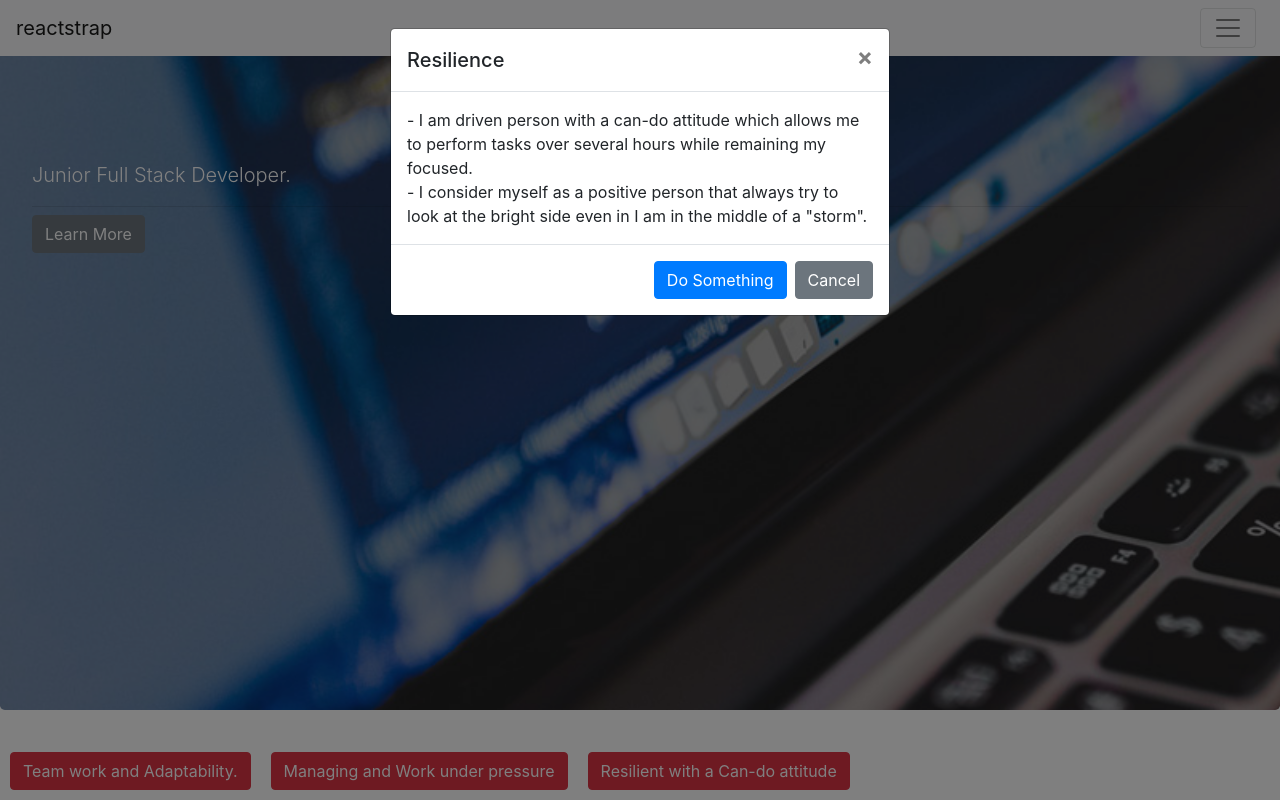
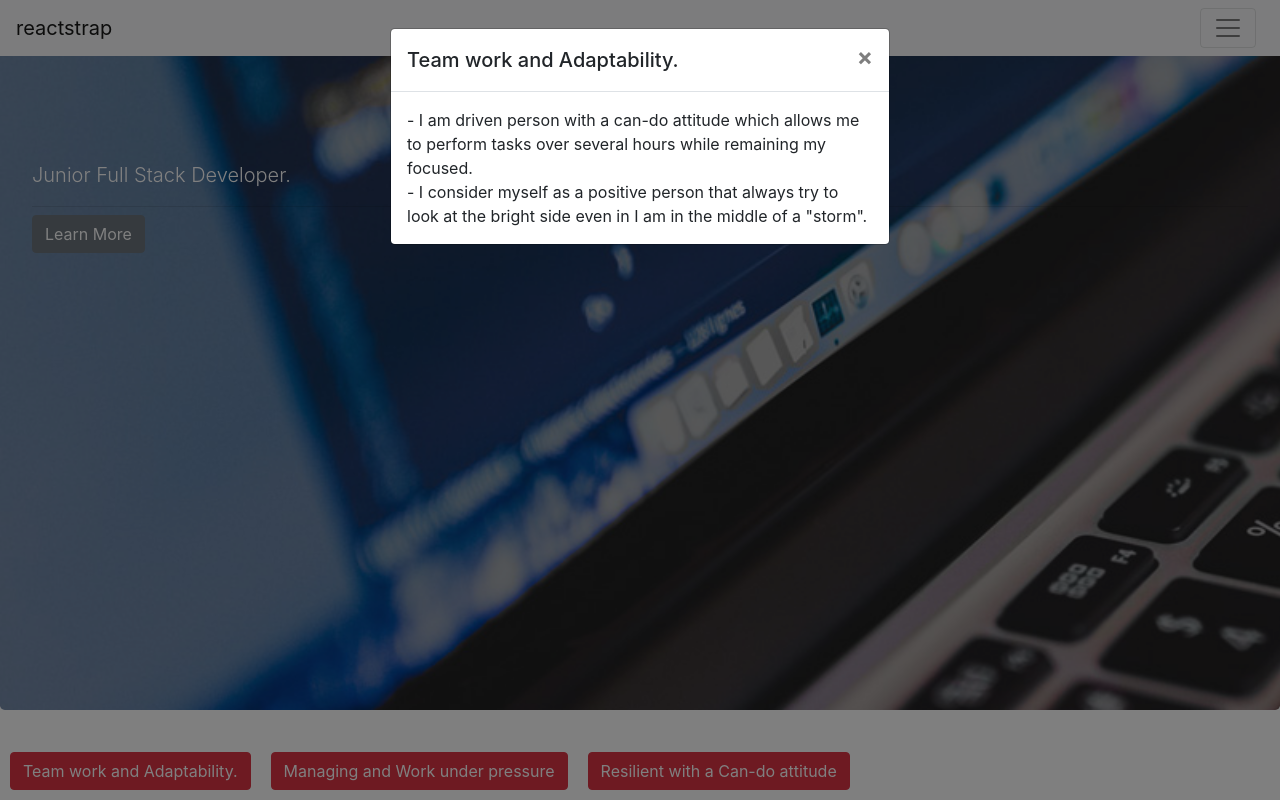
Before and after one commit to Mpinan/jaitone.github.io, a React (Create React App) app in the folder mario/: page / in a window 1280 px wide. Both pictures are taken after a click on the button "Team work and Adaptability.". Shown: the part 90-890 px from the top of the page. Built offline with nearby package versions, Linux system fonts and the light colour scheme.

Commit message:
changed titles

```diff
--- a/mario/src/Components/modals.jsx
+++ b/mario/src/Components/modals.jsx
@@ -16,28 +16,22 @@ const PopUpModal = props => {
         Team work and Adaptability.
       </Button>
       <Modal isOpen={modal} toggle={toggle}>
-        <ModalHeader toggle={toggle}>Resilience</ModalHeader>
+        <ModalHeader toggle={toggle}>Team work and Adaptability.</ModalHeader>
         <ModalBody>
           - I am driven person with a can-do attitude which allows me to perform
           tasks over several hours while remaining my focused.
           <br />- I consider myself as a positive person that always try to look
           at the bright side even in I am in the middle of a "storm".
         </ModalBody>
-        <ModalFooter>
-          <Button color="primary" onClick={toggle}>
-            Do Something
-          </Button>{" "}
-          <Button color="secondary" onClick={toggle}>
-            Cancel
-          </Button>
-        </ModalFooter>
       </Modal>
 
       <Button color="danger" onClick={toggle2} style={{ margin: "10px" }}>
         Managing and Work under pressure
       </Button>
       <Modal isOpen={modal2} toggle={toggle2}>
-        <ModalHeader toggle={toggle2}>Resilience</ModalHeader>
+        <ModalHeader toggle={toggle2}>
+          Managing and Work under pressure
+        </ModalHeader>
         <ModalBody>
           - During my work as a chef, large groups of people were served in 3
           hours.
@@ -47,20 +41,14 @@ const PopUpModal = props => {
           <br />- Meeting tight deadlines have been developed. During lunchtime,
           apart from hundreds of people, takeaway orders were taken too.
         </ModalBody>
-        <ModalFooter>
-          <Button color="primary" onClick={toggle2}>
-            Do Something
-          </Button>{" "}
-          <Button color="secondary" onClick={toggle2}>
-            Cancel
-          </Button>
-        </ModalFooter>
       </Modal>
       <Button color="danger" onClick={toggle3} style={{ margin: "10px" }}>
         Resilient with a Can-do attitude
       </Button>
       <Modal isOpen={modal3} toggle={toggle3}>
-        <ModalHeader toggle={toggle3}>Resilience</ModalHeader>
+        <ModalHeader toggle={toggle3}>
+          Resilient with a Can-do attitude
+        </ModalHeader>
         <ModalBody>
           - In Makers, we were put with different pairs every week as well as in
           the group projects.
@@ -68,14 +56,6 @@ const PopUpModal = props => {
           more ideas from it and hear different opinions as well as getting good
           feedback. I am also able to adapt to every person and its needs.
         </ModalBody>
-        <ModalFooter>
-          <Button color="primary" onClick={toggle3}>
-            Do Something
-          </Button>{" "}
-          <Button color="secondary" onClick={toggle3}>
-            Cancel
-          </Button>
-        </ModalFooter>
       </Modal>
     </div>
   );
```
